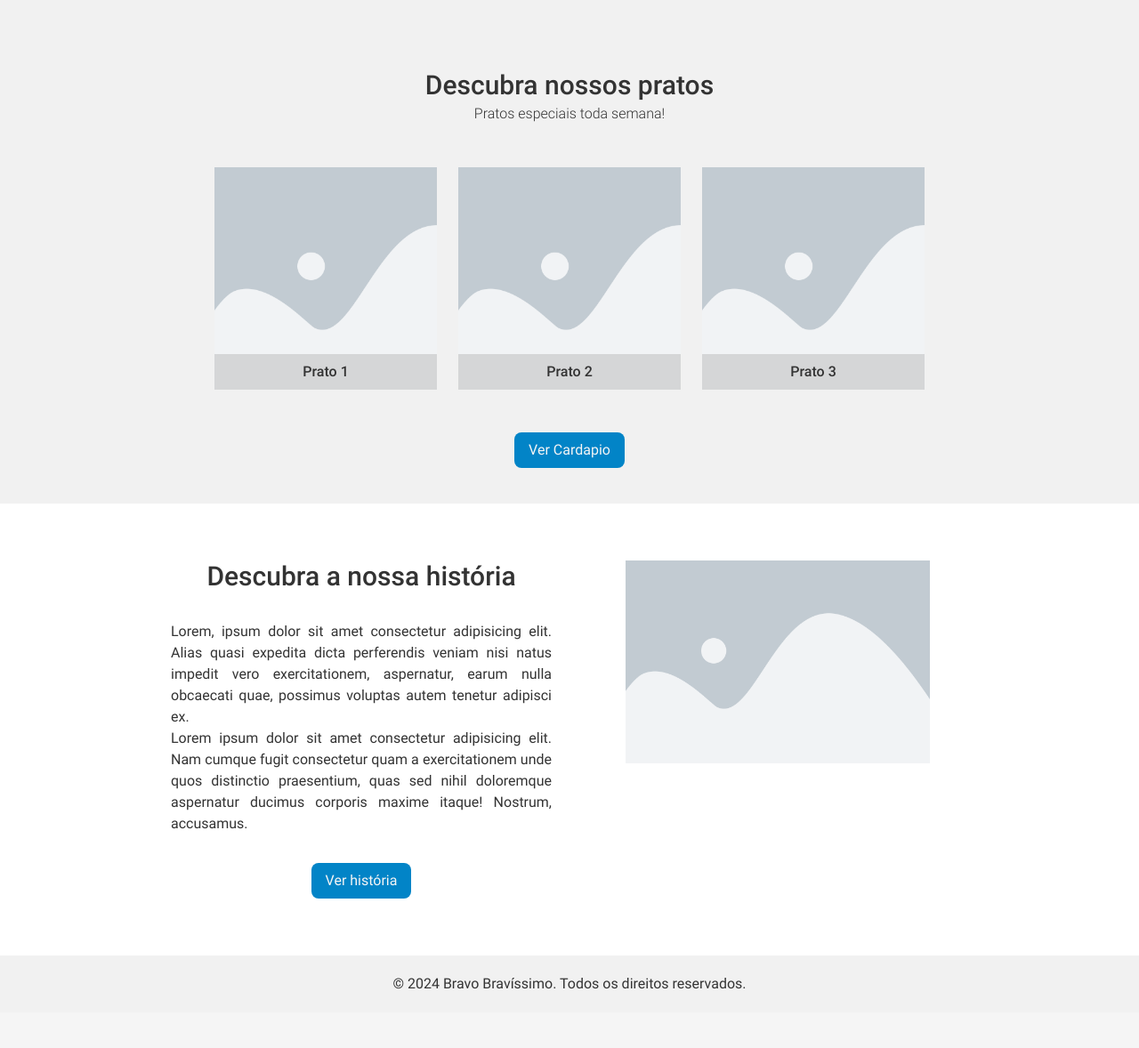
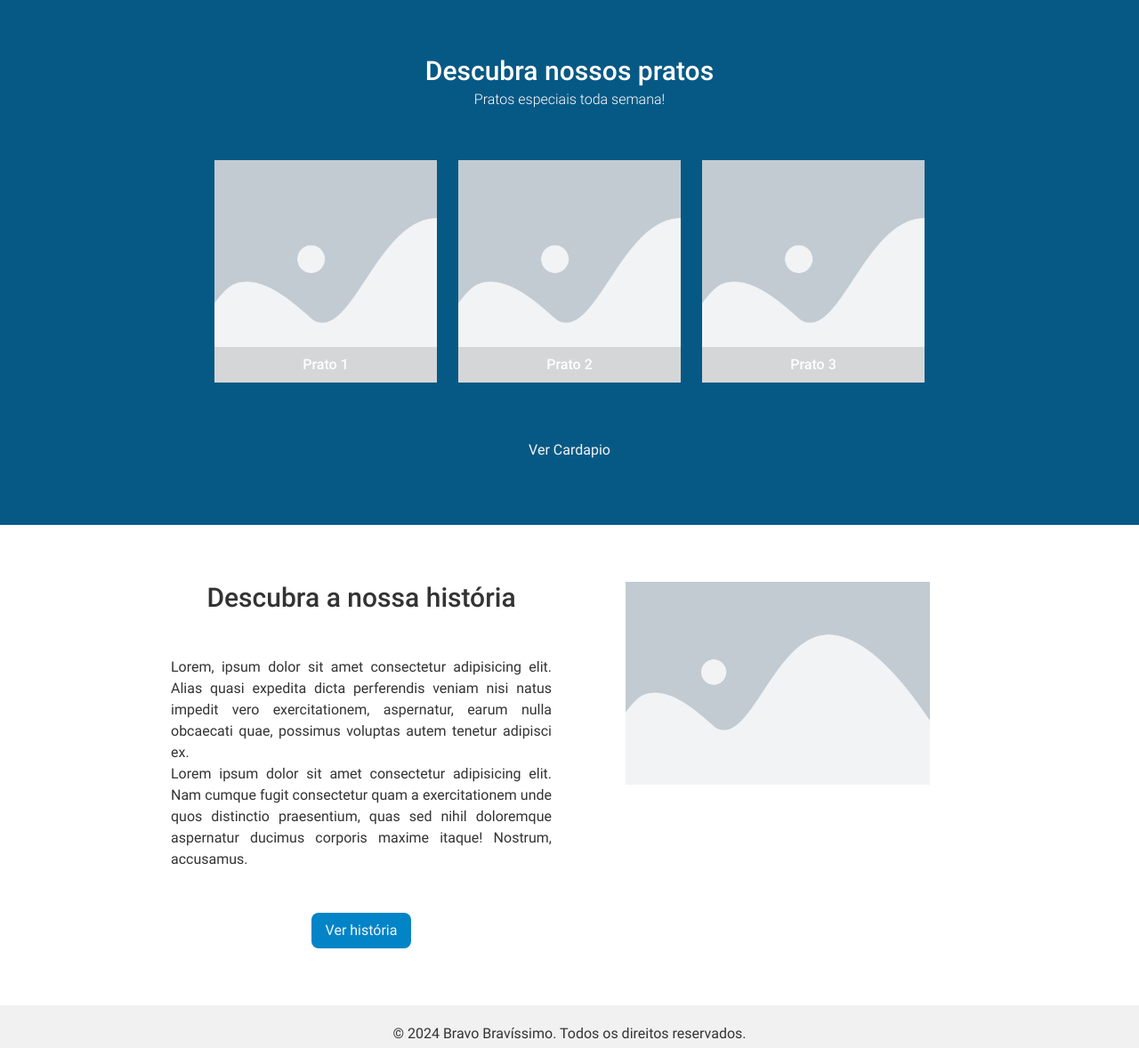
Before and after one commit to Y4nnLS/Front-Bravo-Bravissimo, a website: page src/home.html in a window 1280 px wide. Shown: the part 802-1980 px from the top of the page at 89% size. Before the commit the page ends 1940 px from the top, so only its background shows below. Drawn offline with Linux system fonts and the light colour scheme.

Commit message:
feat: second section style

```diff
--- a/src/css/input.css
+++ b/src/css/input.css
@@ -55,4 +55,8 @@
   .btn-primary {
     @apply transition px-4 py-2 bg-sky-600 text-neutral-100 border-none cursor-pointer rounded-lg w-fit hover:bg-sky-400 active:bg-sky-900;
   }
+
+  .btn-secondary {
+    @apply btn-primary bg-transparent;
+  }
 }
--- a/src/home.html
+++ b/src/home.html
@@ -34,7 +34,7 @@
       <!-- Pratos Section -->
 
       <section
-        class="flex flex-col flex-0 text-center items-center bg-light-400 pt-20 pb-10 gap-6"
+        class="flex flex-col flex-0 text-center items-center bg-sky-800 text-white py-16 gap-8"
       >
         <div class="flex flex-col gap-0.5">
           <h2 class="text-3xl font-medium">Descubra nossos pratos</h2>
@@ -57,12 +57,12 @@
           </div>
           <!-- <div class="arrow-right">▶</div> -->
         </div>
-        <a class="btn-primary" href="cardapio.html">Ver Cardapio</a>
+        <a class="btn-secondary" href="cardapio.html">Ver Cardapio</a>
       </section>
 
       <!-- História Section -->
       <section class="py-16 px-48 gap-10 bg-white flex">
-        <article class="flex flex-col gap-8 w-2/4">
+        <article class="flex flex-col gap-12 w-2/4">
           <h2 class="text-3xl font-medium text-center">
             Descubra a nossa história
           </h2>
```
Also changed, not shown: src/css/output.css.
